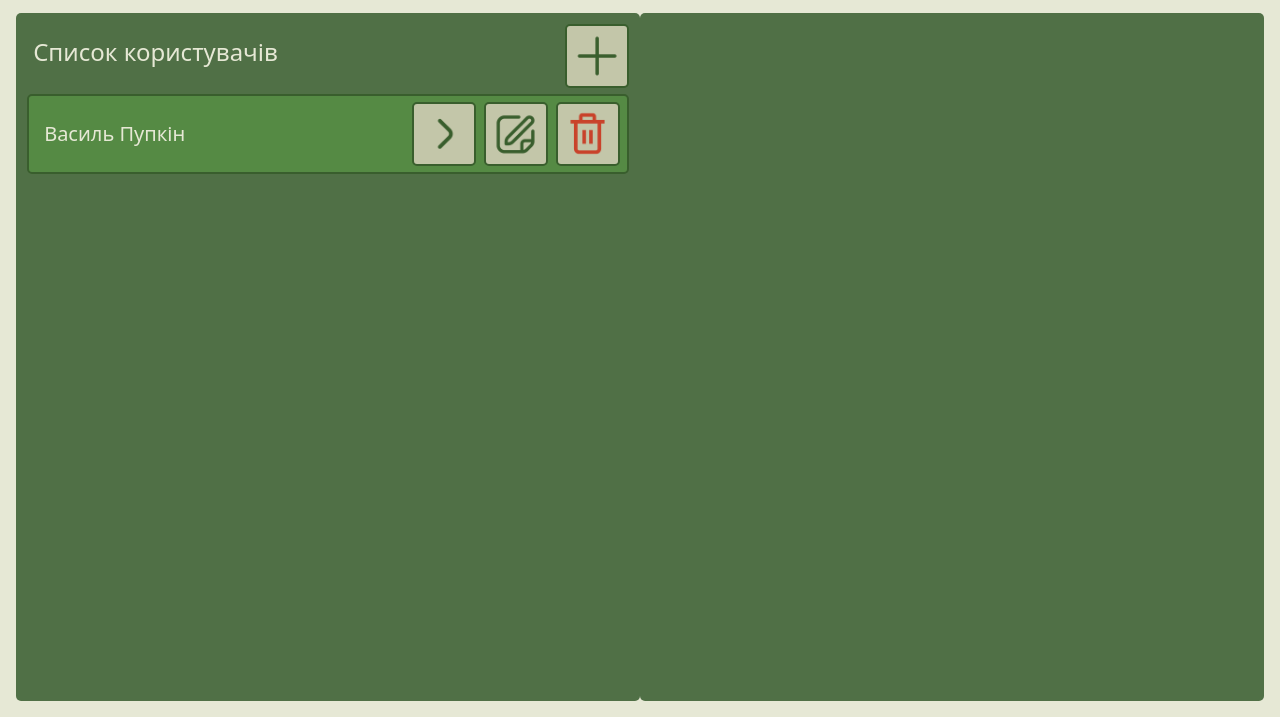
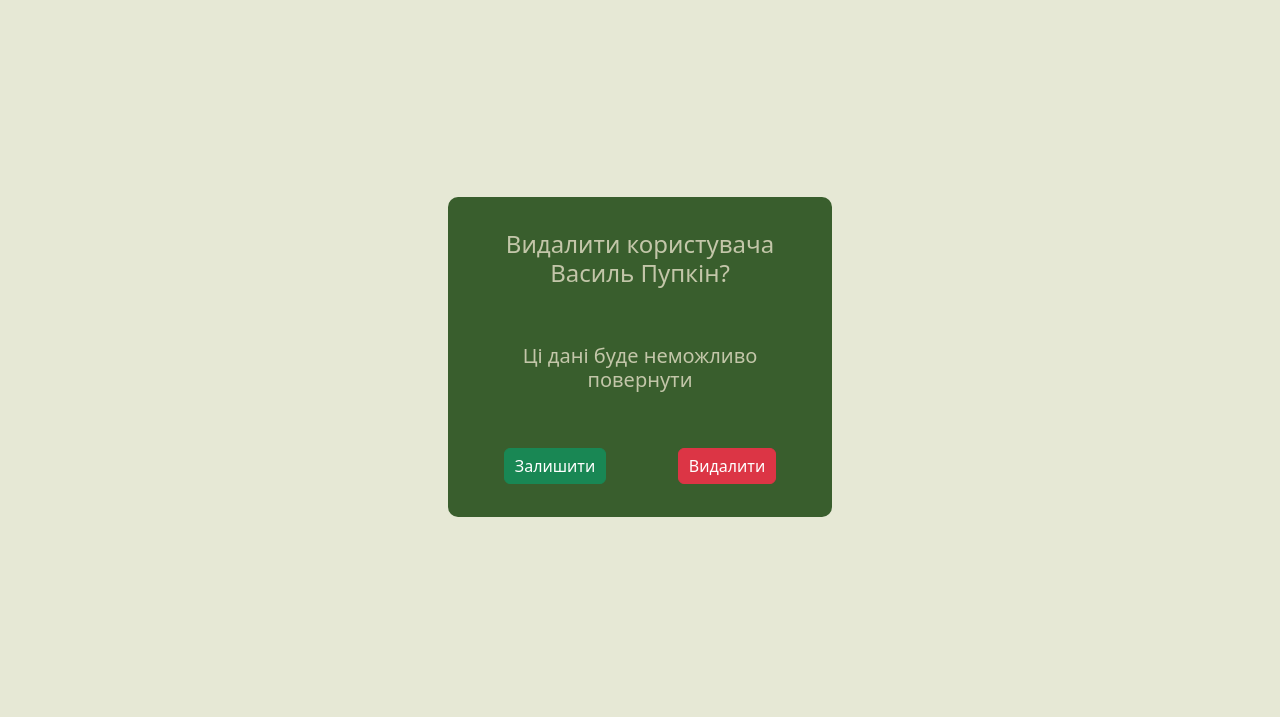
Before and after one commit to NDROID228/Dzhun_FrontendPro_dz_19, a website: page assets/index.html in a window 1280 px wide. Both pictures are taken after a click on the element 587 px from the left and 217 px from the top of the page. Shown: the part 83-800 px from the top of the page. Drawn offline with nearby package versions, Linux system fonts and the light colour scheme.

Commit message:
added feature 'delete user'

```diff
--- a/assets/css/style.css
+++ b/assets/css/style.css
@@ -110,3 +110,35 @@
     padding: 0;
     padding: 5px 10px;
   }
+
+  .delete-question-box {
+    width: 100%;
+    height: 100%;
+    position: absolute;
+    left: 0;
+    top: 0;
+    display: flex;
+    align-items: center;
+    justify-content: center;
+    z-index: 10;
+    background-color: #e6e8d5;
+    opacity: 1;
+  }
+
+  .delete-question-box-hidden {
+    display: none;
+  }
+
+  .delete-question {
+    padding: 1vh;
+    width: 30vw;
+    height: 40vh;
+    border-radius: 10px;
+    opacity: 1;
+    background-color: rgb(57, 94, 45);
+    color: #c3c6a9;
+  }
+
+  .heading {
+    margin-bottom: 7vh;
+  }
--- a/assets/index.html
+++ b/assets/index.html
@@ -24,6 +24,18 @@
 
 
     <main class="row row-cols-2 container-fluid position-absolute main">
+      <div class="delete-question-box-hidden" id="delete-alert">
+        <div class="row delete-question d-flex align-items-center justify-content-center">
+          <div class="col">
+            <h4 class="text-center heading" id="heading-delete">Видалити користувача ...?</h4>
+            <h5 class="text-center heading">Ці дані буде неможливо повернути</h5>
+            <div class="col d-flex justify-content-around">
+              <button class="btn btn-success" id="cancel-alert">Залишити</button>
+              <button class="btn btn-danger"  id="confirm-alert">Видалити</button>
+            </div>
+          </div>
+        </div>
+      </div>
       <div class="col col-6 position-relative colomn">
         <div
         class="d-flex flex-row align-items-center justify-content-between"
@@ -35,7 +47,7 @@
         </div>
 
         <div class="d-flex align-items-center flex-column" id="user-list">
-          <!-- <!-- <div class="user-box" id="user1">
+          <!-- <div class="user-box" id="user1">
 
             <div class="user-info d-flex align-items-center" id="heading1">
               <h5>ПІБ користувача</h5>
--- a/assets/js/script.js
+++ b/assets/js/script.js
@@ -16,7 +16,6 @@ function createUserBox(list) {
     userInfo.setAttribute('id', 'heading-'+id);
     $userBox.appendChild(userInfo);
     const $headingBox = $userBox.querySelector('#heading-'+id);
-    console.log($headingBox);
 
     const heading = document.createElement('h5');
     heading.textContent = list.name + ' ' + list.surname;
@@ -59,7 +58,7 @@ function createUserBox(list) {
     imgDelete.setAttribute('src', "./icons/delete.png");
     imgDelete.setAttribute('style', "width: 100%;");
     $buttonDelete.appendChild(imgDelete);
-    // $buttonDelete.addEventListener('click', );
+    $buttonDelete.addEventListener('click', buttonDeleteEvent);
 }
 
 function getUserById(id) {
@@ -183,6 +182,63 @@ function buttonEditEvent(event) {
     showOrHideForm('Редагувати дані користувача ' + list.name);
 }
 
+function buttonDeleteEvent(event) {
+    document.forms[0].setAttribute('hidden', '');
+    clearForm();
+
+    let userBox = event.target;
+    while(userBox.className !== 'user-box'){
+        userBox = userBox.parentElement;
+    }
+    const userId = userBox.id;
+    showDeleteAlert(userId);
+}
+
+function showDeleteAlert(userId) {
+    const $deleteAlert = document.querySelector('#delete-alert');
+    $deleteAlert.className = 'delete-question-box';
+
+    const textBoxId = 'heading-' + userId;
+    const $textBox = document.querySelector('#'+textBoxId);
+    const headingText = $textBox.textContent;
+    console.log(headingText);
+    document.querySelector('#heading-delete').innerHTML = 'Видалити користувача <br>' + headingText + '?';
+
+
+    const $cancelAlert = document.querySelector('#cancel-alert');
+    $cancelAlert.addEventListener('click', hideDeleteAlert);
+    const $confirmAlert = document.querySelector('#confirm-alert');
+    $confirmAlert.setAttribute('userId', userId);
+    $confirmAlert.addEventListener('click', confirmAlertEvent);
+}
+
+function confirmAlertEvent(event) {
+    const userId = event.target.getAttribute('userId') ;
+    console.log(userId);
+    const $userBox = document.querySelector('#'+userId);
+    $userBox.remove();
+    const currentData = JSON.parse(localStorage.getItem('data'));
+    for (let i = 0; i < currentData.length; i++) {
+        const element = currentData[i];
+        if (element.id == userId) {
+            currentData.splice(i, 1);
+            localStorage.setItem('data', JSON.stringify(currentData));
+            break;
+        }
+    }
+    displayData();
+    hideDeleteAlert();
+}
+
+function hideDeleteAlert() {
+    const $deleteAlert = document.querySelector('#delete-alert');
+    $deleteAlert.className = 'delete-question-box-hidden';
+
+    const $confirmAlert = document.querySelector('#confirm-alert');
+    $confirmAlert.removeAttribute('userId');
+    $confirmAlert.removeEventListener('click', confirmAlertEvent);
+}
+
 
 
 // form validation
@@ -248,6 +304,7 @@ function parseToLocalStorage(list) {
     localStorage.setItem('data', JSON.stringify(readData));
     localStorage.setItem('count', count + 1);
     displayData();
+    showOrHideForm('');
     clearForm();
     return reList;
 }
@@ -343,6 +400,7 @@ function clearForm() {
 
     for (let i = 0; i < $form.elements.length - 1; i++) {
         const element = $form.elements[i];
+        element.disabled = false;
         if(i == 4 || i == 5) {
             element.checked = false;
             showSuccess(element);
@@ -366,8 +424,13 @@ function clearForm() {
 
     displayData();
 
+    //adding form submit button event
     const $form = document.forms[0];
     $form.elements[$form.elements.length - 1].addEventListener('click', formValidation);
+
+    //adding cancel-alert button event
+    const $cancelAlert = document.querySelector('#cancel-alert');
+    $cancelAlert.addEventListener('click', hideDeleteAlert);
 
     const $buttonAdd = document.querySelector('#add-user');
     $buttonAdd.addEventListener('click', function(event) {
```
